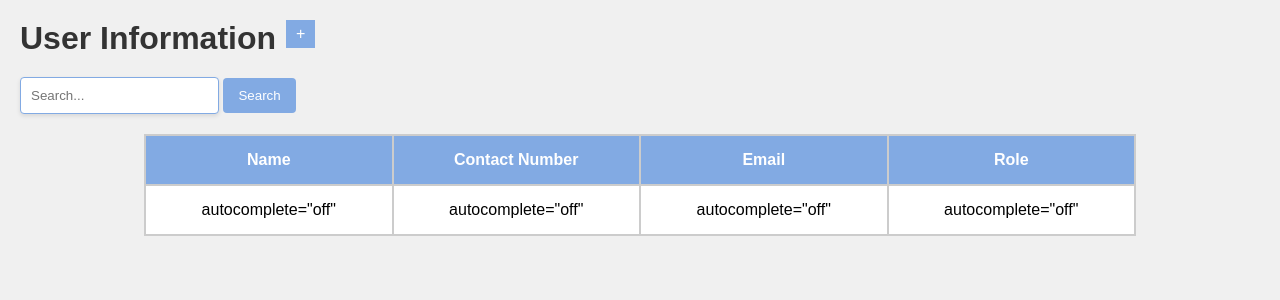
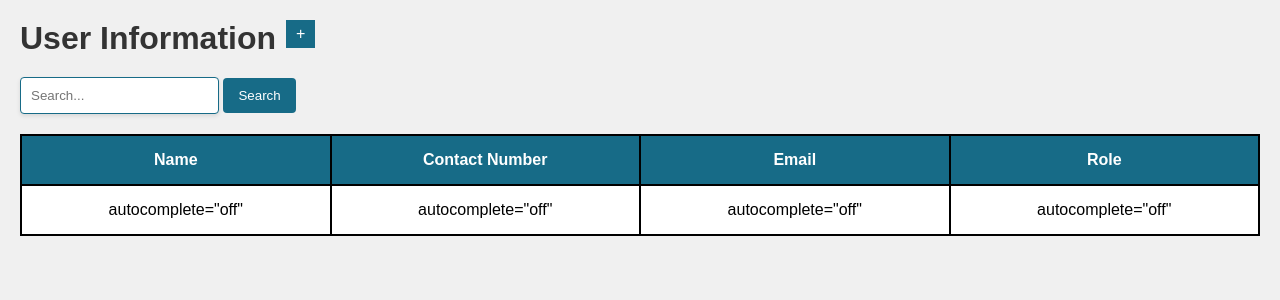
Before and after one commit to ViverIT1/WebBasedPOS, a PHP site: page /usermanage.html in a window 1280 px wide. Shown: the top 300 px of the page. Run offline with PHP 8.4, Linux system fonts and the light colour scheme.

Commit message:
change the color design of user management

```diff
--- a/usermanage.css
+++ b/usermanage.css
@@ -21,7 +21,7 @@
 .add-button {
     padding: 5px 10px;
     margin-left: 10px;
-    background-color: #82AAE3;
+    background-color: #176B87;
     border: #f0f0f0;
     color: white;
     font-size: 16px;
@@ -34,7 +34,7 @@
 }
 
 .add-button:hover {
-    background-color: #91D8E4;
+    background-color: #64CCC5;
 }
 
 form {
@@ -44,14 +44,14 @@
 
 input[type="search"] {
     padding: 10px;
-    border: 1px solid #82AAE3;
+    border: 1px solid #176B87;
     border-radius: 4px;
     box-shadow: 0 2px 4px rgba(0, 0, 0, 0.1);
   }
 
   button[type="submit"] {
     padding: 10px 15px;
-    background-color: #82AAE3;
+    background-color: #176B87;
     color: #fff;
     border: none;
     border-radius: 4px;
@@ -60,11 +60,11 @@
   }
 
   button[type="submit"]:hover {
-    background-color: #91D8E4;
+    background-color: #64CCC5;
   }
 
 .content-table {
-    width: 80%;
+    width: 100%;
     margin: 20px auto;
     border-collapse: collapse;
     background-color: white;
@@ -72,13 +72,13 @@
 
 .content-table th,
 .content-table td {
-    border: 2px solid #ccc;
+    border: 2px solid black;
     padding: 15px;
     text-align: center;
 }
 
 .content-table th {
-    background-color: #82AAE3;
+    background-color: #176B87;
     color: white;
 }
 
```
